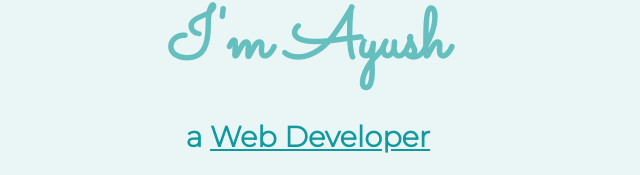
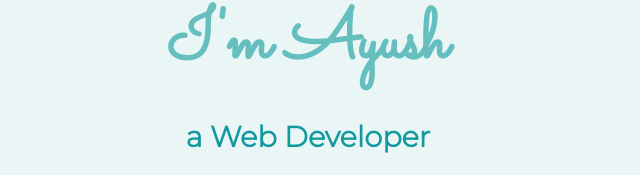
Before and after one commit to code-ayush07/My-Website, a plain HTML site: page index.html in a window 1280 px wide. Shown: the part 187-362 px from the top of the page, 332-972 px from the left. Drawn offline with Linux system fonts and the light colour scheme.

Commit message:
Update index.html

```diff
--- a/index.html
+++ b/index.html
@@ -16,7 +16,7 @@
     <div class="top-container">
         <img class="top-cloud" src="images/cloud.png" alt="cloud-image">
         <h1>I'm Ayush</h1>
-        <h2>a <u>Web Developer</u></h2>
+        <h2>a Web Developer</h2>
         <img class="bottom-cloud" src="images/cloud.png" alt="cloud-image">
         <img src="images/mountain.png" alt="mountain-image">
     </div>
```
